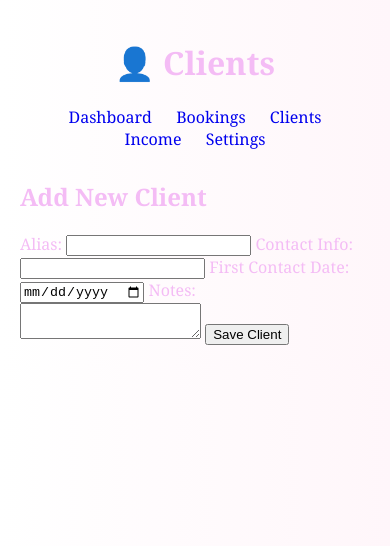
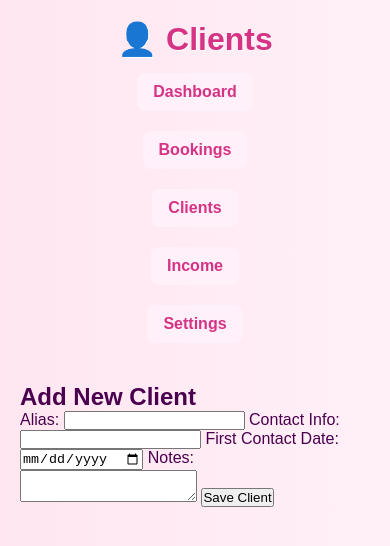
Before and after one commit to Leviathanvisser/DahliaCRM, a plain HTML site: page clients.html in a window 390 px wide. Drawn offline with Linux system fonts and the light colour scheme.

Commit message:
Update styles.css

```diff
--- a/styles.css
+++ b/styles.css
@@ -1,17 +1,89 @@
-body {
-  background: linear-gradient(to right, #fff, #fff6fa);
-  font-family: 'Georgia', serif;
-  color: #f4bcf5;
-  padding: 20px;
+/* Reset and base styles */
+* {
   margin: 0;
+  padding: 0;
+  box-sizing: border-box;
 }
 
+body {
+  font-family: 'Poppins', sans-serif;
+  background: linear-gradient(to right, #ffe6f0, #fff0f8);
+  color: #4a004e;
+  min-height: 100vh;
+  padding: 20px;
+}
+
+/* Container for page content */
+.container {
+  max-width: 1200px;
+  margin: 0 auto;
+  padding: 20px;
+  background: #ffffffcc;
+  backdrop-filter: blur(10px);
+  border-radius: 20px;
+  box-shadow: 0 10px 25px rgba(0, 0, 0, 0.1);
+}
+
+/* Header */
 header {
   text-align: center;
-  margin-bottom: 30px;
+  margin-bottom: 40px;
+}
+
+header h1 {
+  font-size: 2.5rem;
+  color: #d63384;
+  text-shadow: 1px 1px 0 #fff;
+}
+
+/* Navigation */
+nav {
+  display: flex;
+  justify-content: center;
+  gap: 20px;
+  margin-top: 15px;
 }
 
 nav a {
-  margin: 0 10px;
   text-decoration: none;
-  color: #f
+  color: #d63384;
+  font-weight: 600;
+  padding: 10px 16px;
+  border-radius: 8px;
+  transition: all 0.3s ease;
+  background-color: #fff0fa;
+}
+
+nav a:hover {
+  background-color: #ffc8ea;
+  color: #fff;
+}
+
+/* Example section styling */
+section {
+  margin-top: 30px;
+  padding: 20px;
+  border-radius: 12px;
+  background-color: #fff8fc;
+  box-shadow: 0 5px 15px rgba(255, 192, 203, 0.3);
+}
+
+/* Footer */
+footer {
+  text-align: center;
+  margin-top: 50px;
+  font-size: 0.9rem;
+  color: #999;
+}
+
+/* Responsive */
+@media (max-width: 768px) {
+  nav {
+    flex-direction: column;
+    align-items: center;
+  }
+
+  header h1 {
+    font-size: 2rem;
+  }
+}
```
